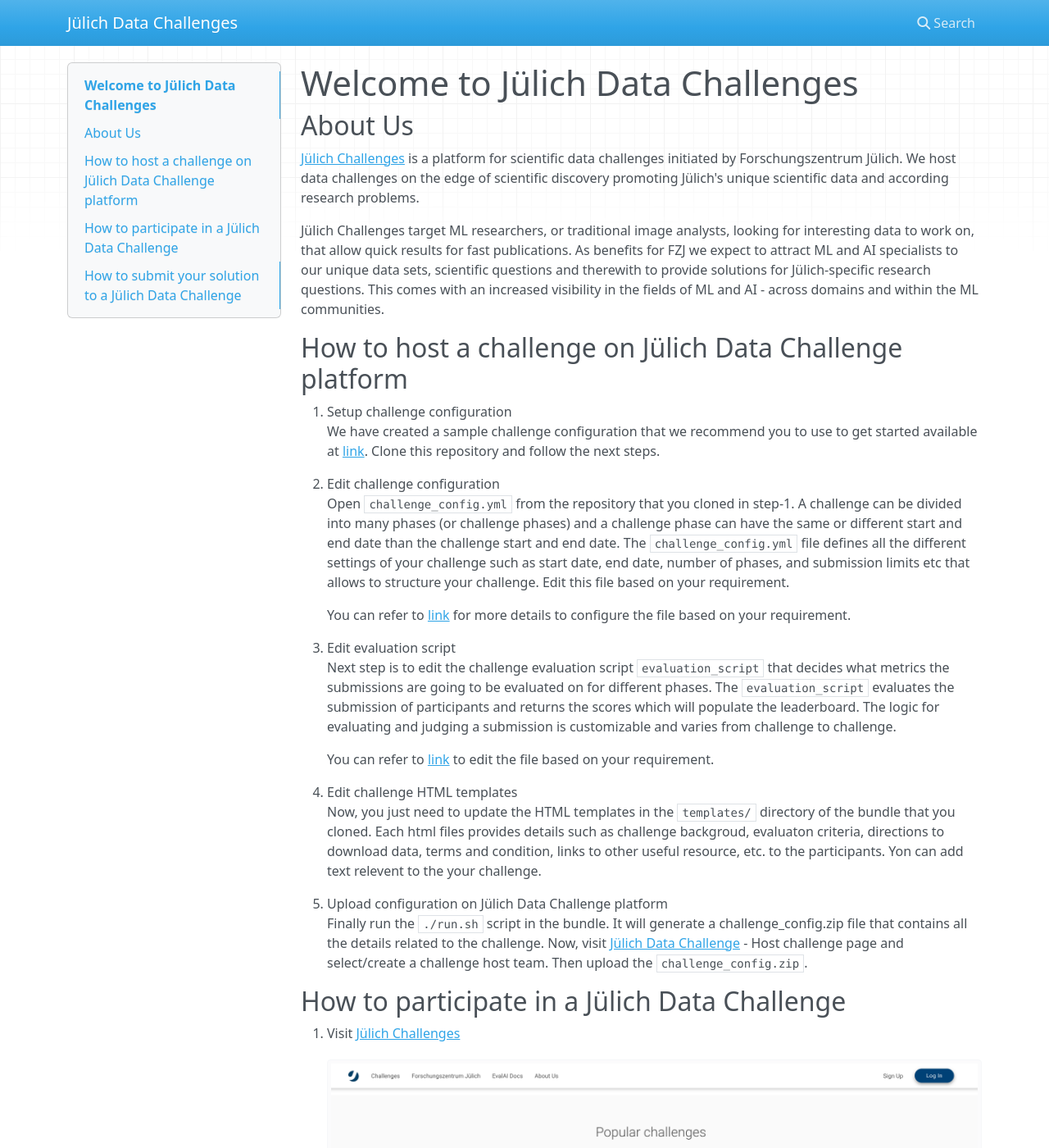
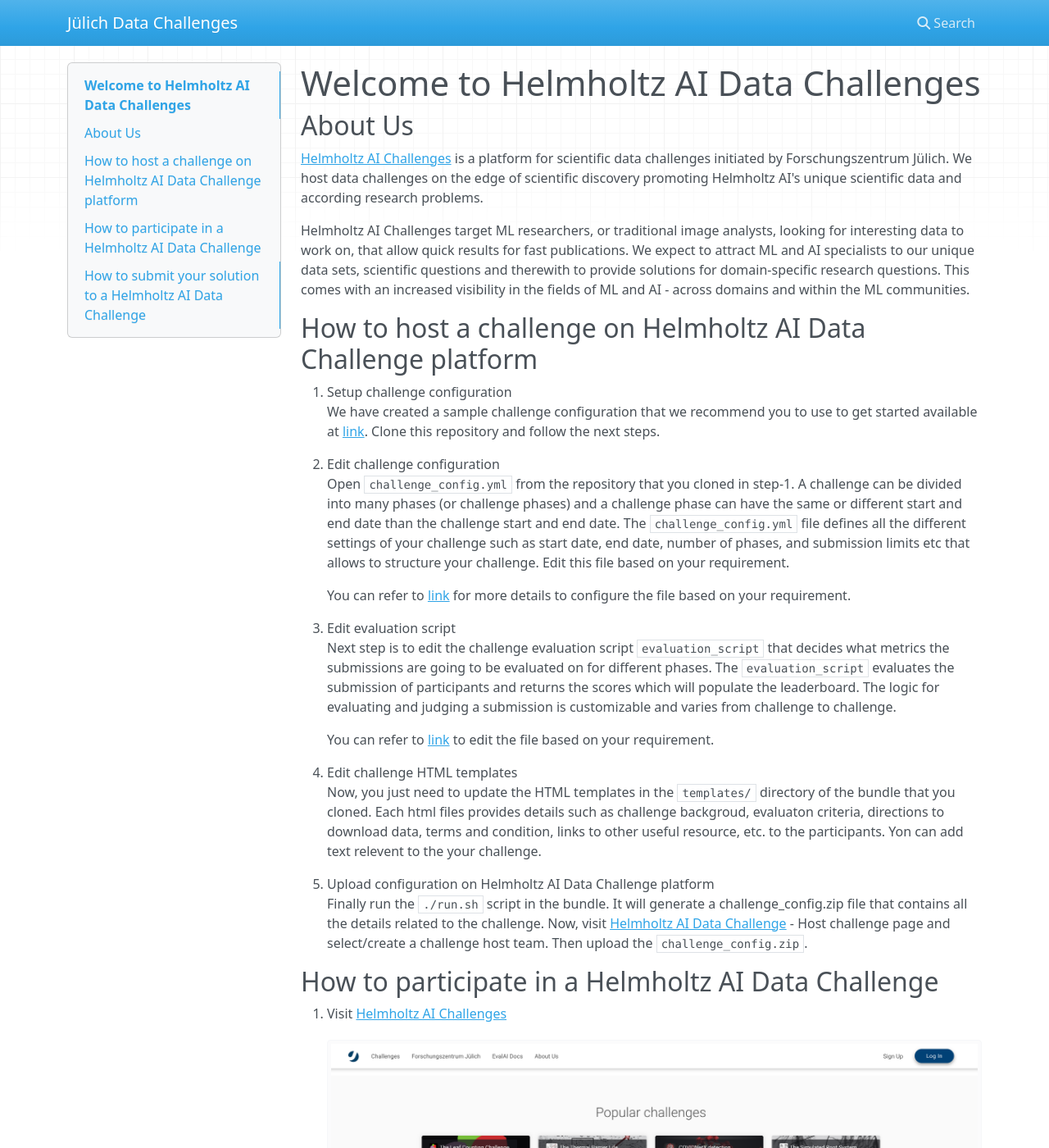
Before and after one commit to HelmholtzAI-FZJ/juelich_challenges_readthedoc, an MkDocs documentation site: the page built from docs/index.md, in a window 1280 px wide and 1400 px high. Shown: the whole window at 82% size. Built offline with MkDocs 1.6.1, drawn with Linux system fonts in a browser that asks for light colours; nearby versions of some CDN libraries; some of the changed text lies outside the part shown.

Commit message:
changed to Helmholtz AI

```diff
--- a/docs/index.md
+++ b/docs/index.md
@@ -1,12 +1,12 @@
-# Welcome to Jülich Data Challenges
+# Welcome to Helmholtz AI Data Challenges
 
 ## About Us
 
-[Jülich Challenges](https://data-challenges.fz-juelich.de/) is a platform for scientific data challenges initiated by Forschungszentrum Jülich. We host data challenges on the edge of scientific discovery promoting Jülich's unique scientific data and according research problems.
+[Helmholtz AI Challenges](https://data-challenges.fz-juelich.de/) is a platform for scientific data challenges initiated by Forschungszentrum Jülich. We host data challenges on the edge of scientific discovery promoting Helmholtz AI's unique scientific data and according research problems.
 
-Jülich Challenges target ML researchers, or traditional image analysts, looking for interesting data to work on, that allow quick results for fast publications. As benefits for FZJ we expect to attract ML and AI specialists to our unique data sets, scientific questions and therewith to provide solutions for Jülich-specific research questions. This comes with an increased visibility in the fields of ML and AI - across domains and within the ML communities.
+Helmholtz AI Challenges target ML researchers, or traditional image analysts, looking for interesting data to work on, that allow quick results for fast publications. We expect to attract ML and AI specialists to our unique data sets, scientific questions and therewith to provide solutions for domain-specific research questions. This comes with an increased visibility in the fields of ML and AI - across domains and within the ML communities.
 
-## How to host a challenge on Jülich Data Challenge platform
+## How to host a challenge on Helmholtz AI Data Challenge platform
 1. Setup challenge configuration <br />
     We have created a sample challenge configuration that we recommend you to use to get started available at [link](https://github.com/HelmholtzAI-FZJ/juelich_challenges-template-challenge). Clone this repository and follow the next steps.
 
@@ -23,11 +23,11 @@ Jülich Challenges target ML researchers, or traditional image analysts, lookin
 4. Edit challenge HTML templates <br />
     Now, you just need to update the HTML templates in the `templates/` directory of the bundle that you cloned. Each html files provides details such as challenge backgroud, evaluaton criteria, directions to download data, terms and condition, links to other useful resource, etc. to the participants. Yon can add text relevent to the your challenge.
 
-5. Upload configuration on Jülich Data Challenge platform <br />
-    Finally run the `./run.sh` script in the bundle. It will generate a challenge_config.zip file that contains all the details related to the challenge. Now, visit [Jülich Data Challenge](https://data-challenges.fz-juelich.de/) - Host challenge page and select/create a challenge host team. Then upload the `challenge_config.zip`.
+5. Upload configuration on Helmholtz AI Data Challenge platform <br />
+    Finally run the `./run.sh` script in the bundle. It will generate a challenge_config.zip file that contains all the details related to the challenge. Now, visit [Helmholtz AI Data Challenge](https://data-challenges.fz-juelich.de/) - Host challenge page and select/create a challenge host team. Then upload the `challenge_config.zip`.
 
-## How to participate in a Jülich Data Challenge
-1. Visit [Jülich Challenges](https://data-challenges.fz-juelich.de/)
+## How to participate in a Helmholtz AI Data Challenge
+1. Visit [Helmholtz AI Challenges](https://data-challenges.fz-juelich.de/)
 ![alt text](images/6a.png)
 
 2. Sign up or Log in <br />
@@ -51,8 +51,8 @@ Create a participant team if there isn’t any or you can select from the existi
 
 
 
-## How to submit your solution to a Jülich Data Challenge
-The challenge you would like to contribute to gives you instructions how to download the respective data set. Several of them host their data directly on the challenges platform available at this link: [link](https://storage.data-challenges.fz-juelich.de/). Navigate there to download the files associated with the challenge. Each Jülich Data challenge comes with a zip files containing the datasets and information about the challenge and a Jupyter Notebook.
+## How to submit your solution to a Helmholtz AI Data Challenge
+The challenge you would like to contribute to gives you instructions how to download the respective data set. Several of them host their data directly on the challenges platform available at this link: [link](https://storage.data-challenges.fz-juelich.de/). Navigate there to download the files associated with the challenge. Each Helmholtz AI Data challenge comes with a zip files containing the datasets and information about the challenge and a Jupyter Notebook.
 
     ### Challenge Layout
 
```
